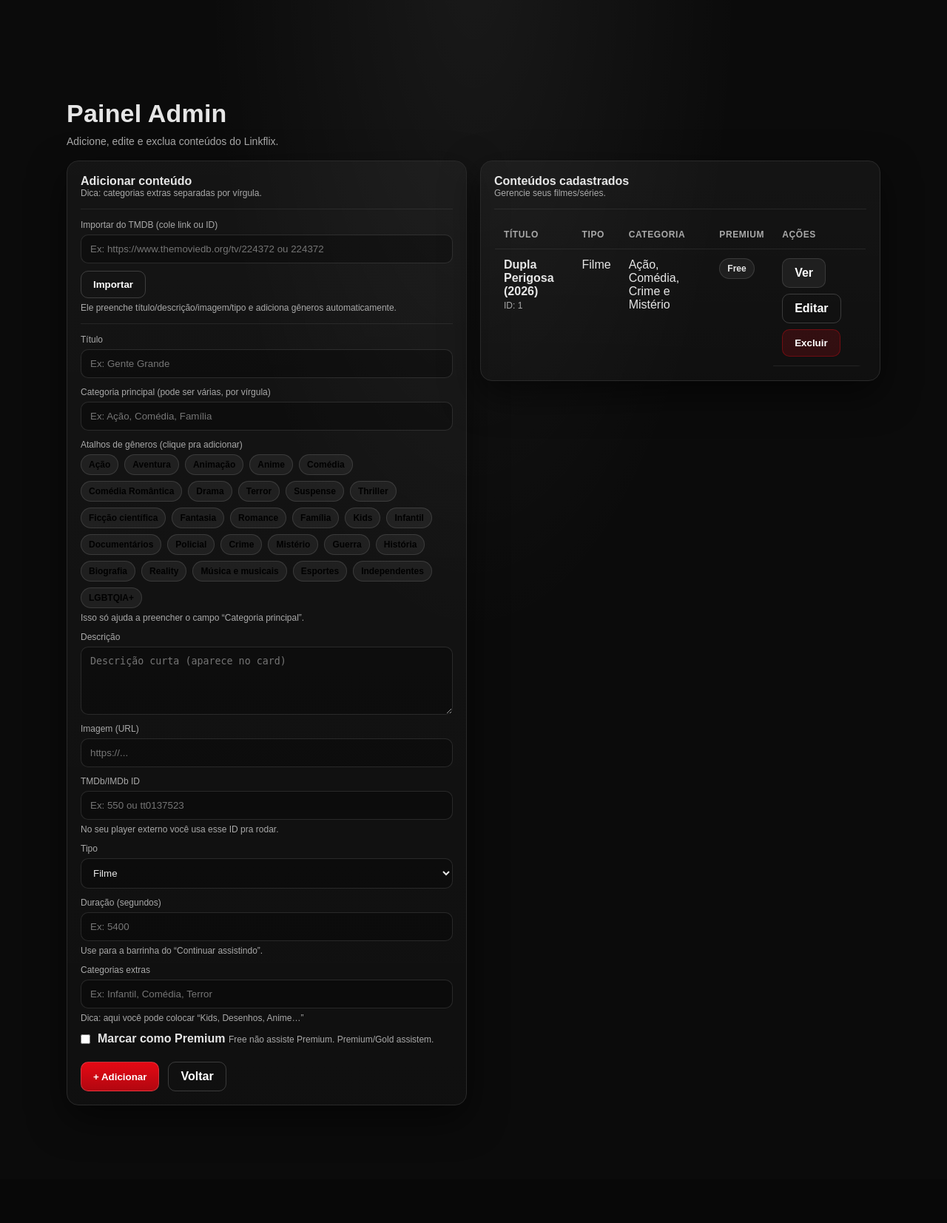
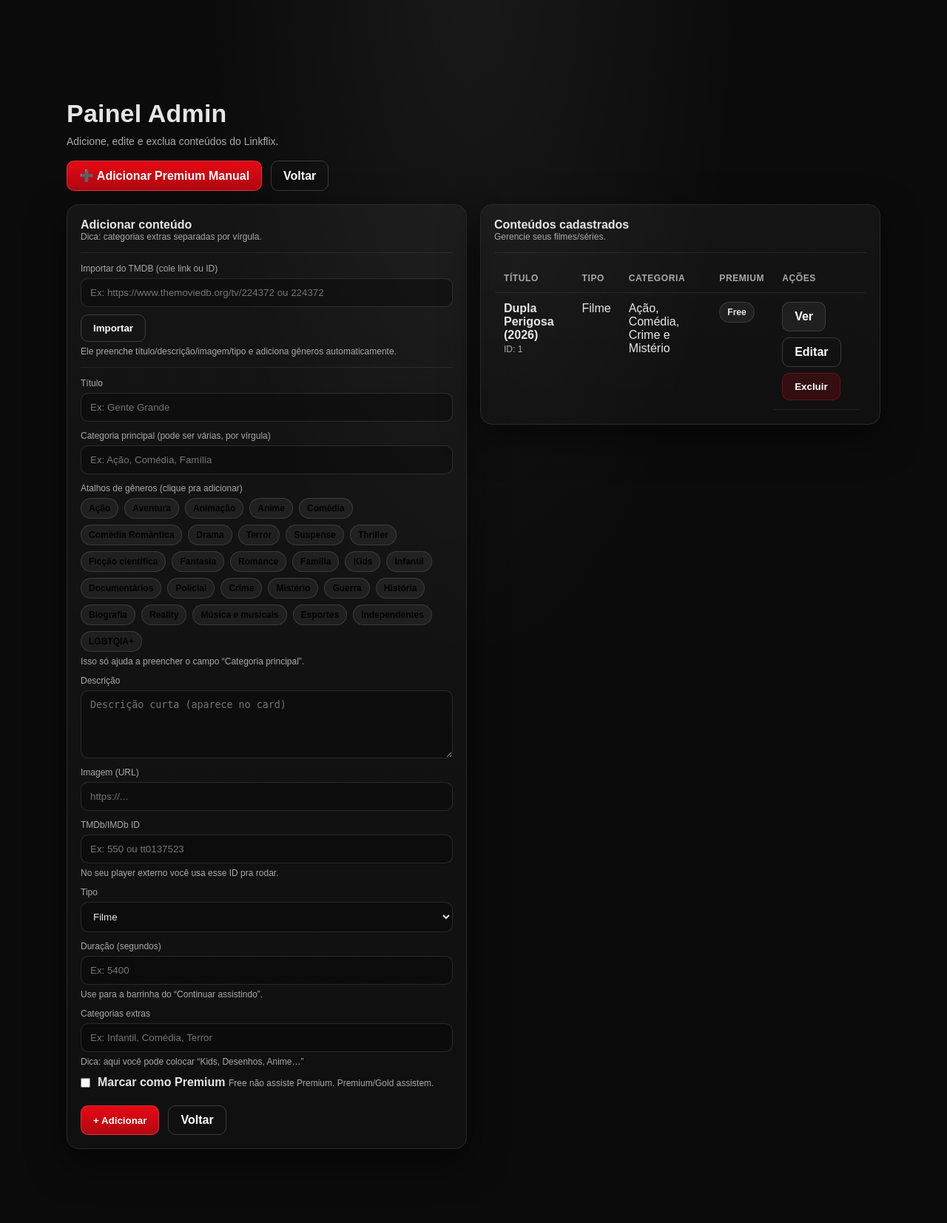
Before and after one commit to neguebaop/linkflix, a Flask app: page /admin in a window 1280 px wide. Shown: the part 68-1721 px from the top of the page at 74% size. Before the commit the page ends 1562 px from the top, so only its background shows below. Run offline with Flask 3, Linux system fonts and the light colour scheme; a user stored in the database is signed in.

Commit message:
Admin: premium/gold manual

```diff
--- a/app.py
+++ b/app.py
@@ -1372,7 +1372,42 @@ def verify_admin():
         return redirect(url_for("admin"))
     return redirect(url_for("home"))
 
+@app.route("/admin/manual-plan", methods=["GET", "POST"])
+@login_required
+@admin_required
+def admin_manual_plan():
+    if request.method == "POST":
+        email = (request.form.get("email") or "").strip().lower()
+        action = (request.form.get("action") or "").strip().lower()
 
+        if not email:
+            flash("Digite o email do usuário.", "danger")
+            return redirect(url_for("admin_manual_plan"))
+
+        user = User.query.filter_by(username=email).first()
+        if not user:
+            flash("Usuário não encontrado.", "danger")
+            return redirect(url_for("admin_manual_plan"))
+
+        if action == "premium":
+            user.plan = PLAN_PREMIUM
+            user.plan_expires_at = datetime.utcnow() + timedelta(days=30)
+            db.session.commit()
+            flash(f"✅ Premium ativado por 30 dias para {user.username}", "success")
+
+        elif action == "gold":
+            user.plan = PLAN_GOLD
+            user.plan_expires_at = None
+            db.session.commit()
+            flash(f"✅ Gold ativado permanente para {user.username}", "success")
+
+        else:
+            flash("Ação inválida.", "danger")
+
+        return redirect(url_for("admin_manual_plan"))
+
+    # GET
+    return render_template("admin_manual_plan.html")
 # =========================================================
 # ====================== HELP / FEEDBACK ====================
 # =========================================================
--- a/templates/admin.html
+++ b/templates/admin.html
@@ -4,6 +4,14 @@
 <div class="container-nx">
   <div class="nx-title">Painel Admin</div>
   <div class="nx-subtitle">Adicione, edite e exclua conteúdos do Linkflix.</div>
+
+  <!-- ✅ NOVO: Atalho Premium Manual -->
+  <div style="margin: 12px 0 18px; display:flex; gap:12px; flex-wrap:wrap;">
+    <a class="nx-btn nx-btn-primary" href="{{ url_for('admin_manual_plan') }}">
+      ➕ Adicionar Premium Manual
+    </a>
+    <a class="nx-btn nx-btn-ghost" href="{{ url_for('home') }}">Voltar</a>
+  </div>
 
   <div class="nx-row">
     <div class="nx-col">
```
